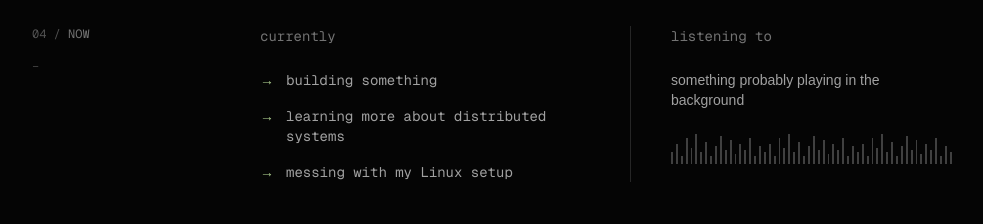
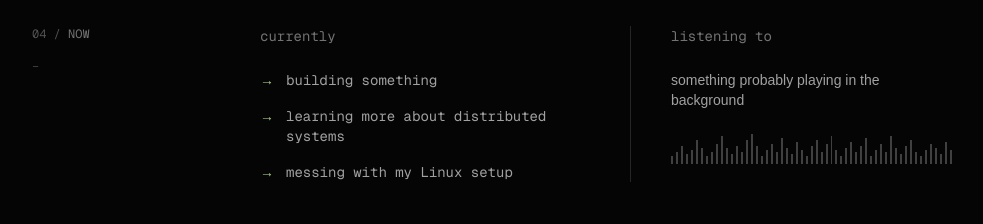
Before and after one commit to danthasinghe/hirusha.me, a Next.js app: page / in a window 1280 px wide. Shown: the part 1700-1924 px from the top of the page, without its empty margins (120-1103 px from the left). Built offline with nearby package versions, Linux system fonts and the light colour scheme.

Commit message:
ascii waveform changed

```diff
--- a/components/Now.tsx
+++ b/components/Now.tsx
@@ -38,66 +38,10 @@ export default function Now() {
 
         <div className="mt-6 flex items-end gap-[3px]">
           {[
-            12,
-            20,
-            8,
-            26,
-            16,
-            30,
-            12,
-            22,
-            8,
-            18,
-            28,
-            14,
-            24,
-            10,
-            20,
-            14,
-            26,
-            8,
-            18,
-            12,
-            ,
-            20,
-            8,
-            26,
-            16,
-            30,
-            12,
-            22,
-            8,
-            18,
-            28,
-            14,
-            24,
-            10,
-            20,
-            14,
-            26,
-            8,
-            18,
-            12,
-            ,
-            20,
-            8,
-            26,
-            16,
-            30,
-            12,
-            22,
-            8,
-            18,
-            28,
-            14,
-            24,
-            10,
-            20,
-            14,
-            26,
-            8,
-            18,
-            12,
+            8, 12, 18, 10, 14, 24, 16, 8, 12, 20, 28, 16, 10, 18, 12, 24, 30,
+            18, 8, 14, 20, 12, 26, 16, 10, 22, 14, 8, 18, 24, 12, 20, 28, 14, 8,
+            16, 22, 12, 18, 26, 8, 14, 20, 12, 28, 16, 10, 18, 24, 12, 8, 14,
+            20, 16, 10, 22, 14,
           ].map((height, index) => (
             <span
               key={index}
```
